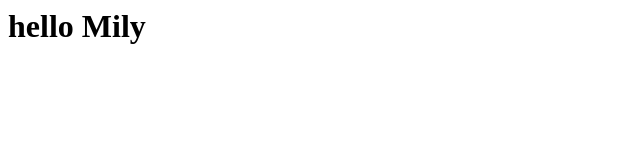
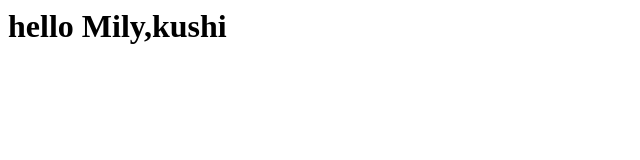
Before and after one commit to Pragna1234/firstproject, a plain HTML site: page index.html in a window 1280 px wide. Shown: the whole page, without its empty margins (0-640 px from the left). Drawn offline with Linux system fonts and the light colour scheme.

Commit message:
i have added extra name

```diff
--- a/index.html
+++ b/index.html
@@ -1 +1 @@
-<h1> hello Mily </h1>
+<h1> hello Mily,kushi </h1>
```
